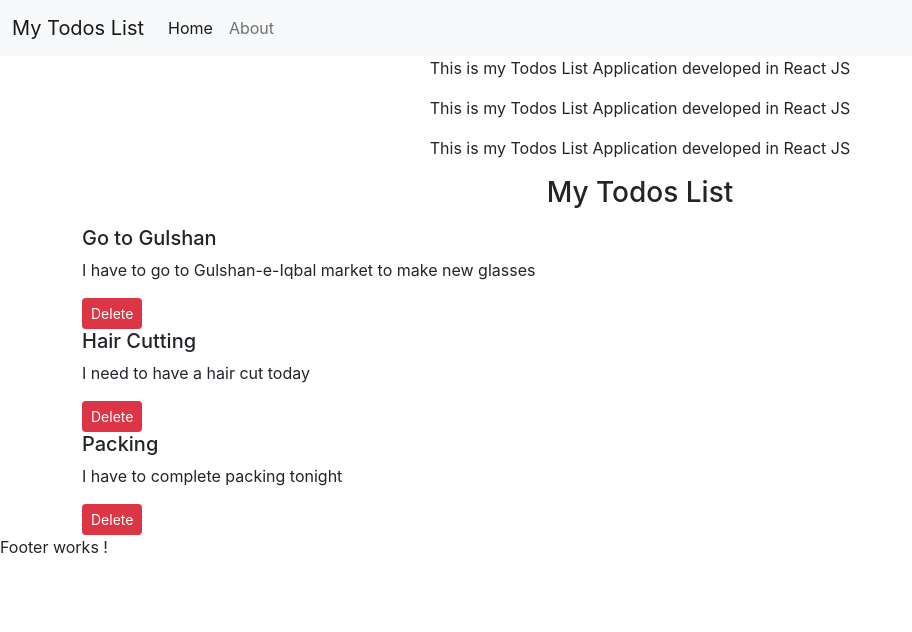
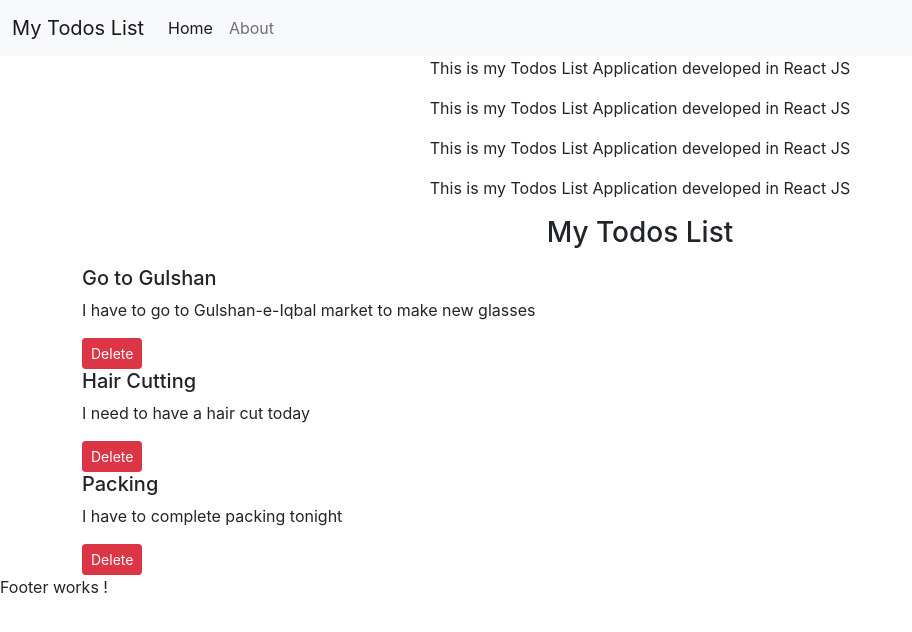
Before and after one commit to amjadali27/react-todo-app, a React (Create React App) app: page / in a window 1280 px wide. Shown: the top 632 px of the page, without its empty margins (0-912 px from the left). Built offline with nearby package versions, Linux system fonts and the light colour scheme.

Commit message:
changes in App.js

```diff
--- a/src/App.js
+++ b/src/App.js
@@ -39,6 +39,7 @@ const onDelete = (todo)=>{
       <p className="text-center">This is my Todos List Application developed in React JS</p>
       <p className="text-center">This is my Todos List Application developed in React JS</p>
       <p className="text-center">This is my Todos List Application developed in React JS</p>
+      <p className="text-center">This is my Todos List Application developed in React JS</p>
       <Todos todos = {todos} onDelete={onDelete}/>
       <Footer />
     </>
```
